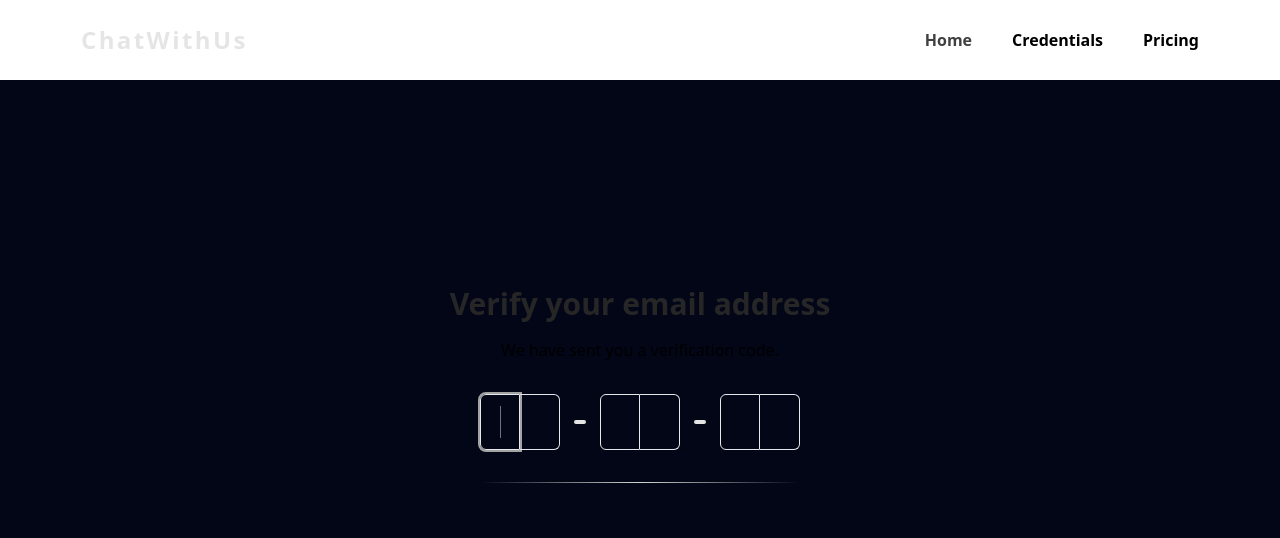
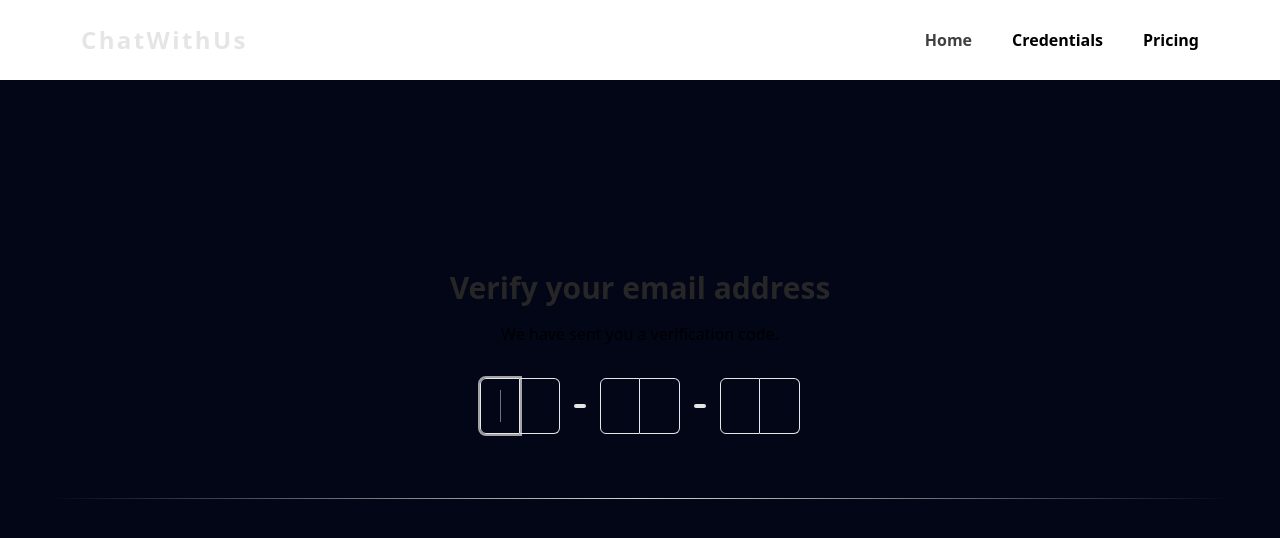
Before and after one commit to charanjeetroshan/aceternity-ui-signup-login, a React (Vite) app: page /verify-email/1 in a window 1280 px wide. Shown: the top 538 px of the page. Built offline with nearby package versions, Linux system fonts and the light colour scheme.

Commit message:
Small refactoring with useNavigate instead of Navigate component

```diff
--- a/src/App.tsx
+++ b/src/App.tsx
@@ -20,7 +20,7 @@ function App() {
                <Route path="/user-profile" element={<UserProfile />} />
             </Routes>
          </Router>
-         <Toaster position="bottom-center" />
+         <Toaster position="bottom-center" containerClassName="text-center" />
       </div>
    );
 }
--- a/src/pages/SignupPage.tsx
+++ b/src/pages/SignupPage.tsx
@@ -1,4 +1,3 @@
-import { useState } from "react";
 import { Label } from "@/components/ui/label";
 import { Input } from "@/components/ui/input";
 import Button from "@/components/custom/Button";
@@ -8,15 +7,14 @@ import { z } from "zod";
 import { signupSchema } from "@/schemas/signupSchema";
 import { zodResolver } from "@hookform/resolvers/zod";
 import axios, { AxiosError } from "axios";
-import { APIResponse, User } from "@/types";
-import { Navigate } from "react-router-dom";
+import { APIResponse } from "@/types";
+import { useNavigate } from "react-router-dom";
 import Container from "@/components/custom/Container";
 import InputErrorMessage from "@/components/custom/InputErrorMessage";
 import { LabelInputContainer } from "@/components/custom/InputLabelContainer";
 
 export default function SignupPage() {
-   const [registerationSuccess, setRegistrationSuccess] = useState(false);
-   const [registeredUser, setRegisteredUser] = useState<User>();
+   const navigate = useNavigate();
 
    const {
       handleSubmit,
@@ -40,10 +38,9 @@ export default function SignupPage() {
          );
 
          if (response.data.success) {
-            toast.success("Registration successful!");
-            setRegisteredUser(response.data.data?.user);
+            toast.success(response.data.message);
             setTimeout(() => {
-               setRegistrationSuccess(true);
+               navigate(`/verify-email/${response.data.data?.user.username}`);
             }, 1500);
          }
       } catch (error) {
@@ -54,10 +51,6 @@ export default function SignupPage() {
          }
       }
    };
-
-   if (registerationSuccess) {
-      return <Navigate to={`/verify-email/${registeredUser?.username}`} />;
-   }
 
    return (
       <Container>
--- a/src/pages/VerifyEmail.tsx
+++ b/src/pages/VerifyEmail.tsx
@@ -4,17 +4,27 @@ import { z } from "zod";
 import { zodResolver } from "@hookform/resolvers/zod";
 import axios, { AxiosError } from "axios";
 import { APIResponse } from "@/types";
-import { useParams } from "react-router-dom";
+import { useNavigate, useParams } from "react-router-dom";
 import { verificationSchema } from "@/schemas/verificationSchema";
 import OTPInput from "@/components/custom/OTPInput";
 import Container from "@/components/custom/Container";
 import InputErrorMessage from "@/components/custom/InputErrorMessage";
+import { useCallback, useEffect, useState } from "react";
+
+type VerificationProcess = {
+   verificationMessage: string;
+   verificationSuccessful: boolean;
+};
 
 export default function VerifyEmail() {
    const { username } = useParams<{ username: string }>();
+   const [verificationProcess, setVerificationProcess] = useState<VerificationProcess>();
+   const navigate = useNavigate();
 
    const {
       handleSubmit,
+      watch,
+      setValue,
       control,
       formState: { isSubmitting, errors: formErrors },
    } = useForm<z.infer<typeof verificationSchema>>({
@@ -24,7 +34,8 @@ export default function VerifyEmail() {
       },
    });
 
-   const verifyUser = async (data: z.infer<typeof verificationSchema>) => {
+   const verifyUser = useCallback(
+      async (data: z.infer<typeof verificationSchema>) => {
          try {
             const response = await axios.post<APIResponse>(
                `http://localhost:8000/api/v1/users/verify-email/${username}`,
@@ -33,15 +44,35 @@ export default function VerifyEmail() {
 
             if (response.data.success) {
                toast.success("Verification successful!");
+               setVerificationProcess({
+                  verificationMessage: response.data.message,
+                  verificationSuccessful: true,
+               });
+               setTimeout(() => {
+                  navigate("/sign-in");
+               }, 1500);
             }
          } catch (error) {
             console.log(error);
             const errors = error as AxiosError<APIResponse>;
             if (errors.response) {
                toast.error(errors.response.data.message);
+               setVerificationProcess({
+                  verificationMessage: errors.response.data.message,
+                  verificationSuccessful: false,
+               });
             }
          }
-   };
+      },
+      [navigate, username]
+   );
+
+   const verificationCode = watch("verificationCode");
+   useEffect(() => {
+      if (verificationCode.length === 6) {
+         handleSubmit(verifyUser)();
+      }
+   }, [handleSubmit, verificationCode, verifyUser]);
 
    return (
       <Container>
@@ -51,21 +82,38 @@ export default function VerifyEmail() {
          <p className="text-base text-center dark:text-neutral-200 mb-8">
             We have sent you a verification code.
          </p>
-         <form onSubmit={handleSubmit(verifyUser)}>
          <Controller
             name="verificationCode"
             control={control}
-               render={({ field }) => <OTPInput {...field} />}
+            render={({ field }) => (
+               <OTPInput
+                  {...field}
+                  value={verificationCode}
+                  onChange={(value) => {
+                     setValue("verificationCode", value);
+                  }}
+               />
+            )}
          />
          {formErrors.verificationCode && (
-               <InputErrorMessage>
-                  {formErrors.verificationCode.message}
-               </InputErrorMessage>
+            <InputErrorMessage>{formErrors.verificationCode.message}</InputErrorMessage>
          )}
 
+         <p
+            className={`text-base ${
+               verificationProcess?.verificationSuccessful
+                  ? "text-green-600"
+                  : "text-red-600"
+            }`}
+         >
+            {verificationProcess?.verificationMessage}
+         </p>
+
          {isSubmitting && <LoaderIcon className="size-7 mx-auto mt-6" />}
-            <div className="bg-gradient-to-r from-transparent via-neutral-300 dark:via-neutral-700 to-transparent my-8 h-[1px] w-full" />
-         </form>
+         <div
+            className="bg-gradient-to-r from-transparent via-neutral-300 dark:via-neutral-700
+               to-transparent my-8 h-[1px] w-full"
+         />
       </Container>
    );
 }
```
Also changed, not shown: src/components/custom/OTPInput.tsx (+6 -3 lines). Lines whose indentation alone changed are shown as unchanged.
